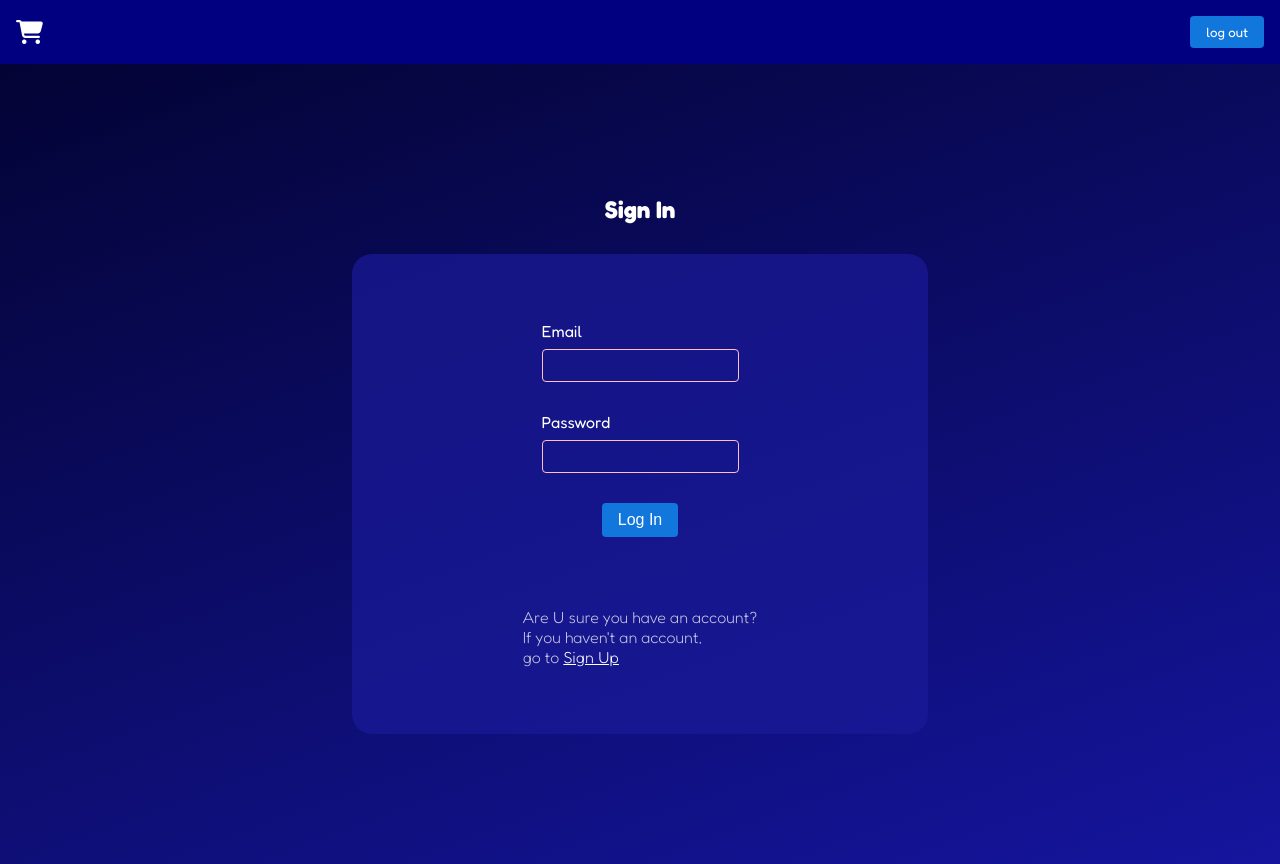
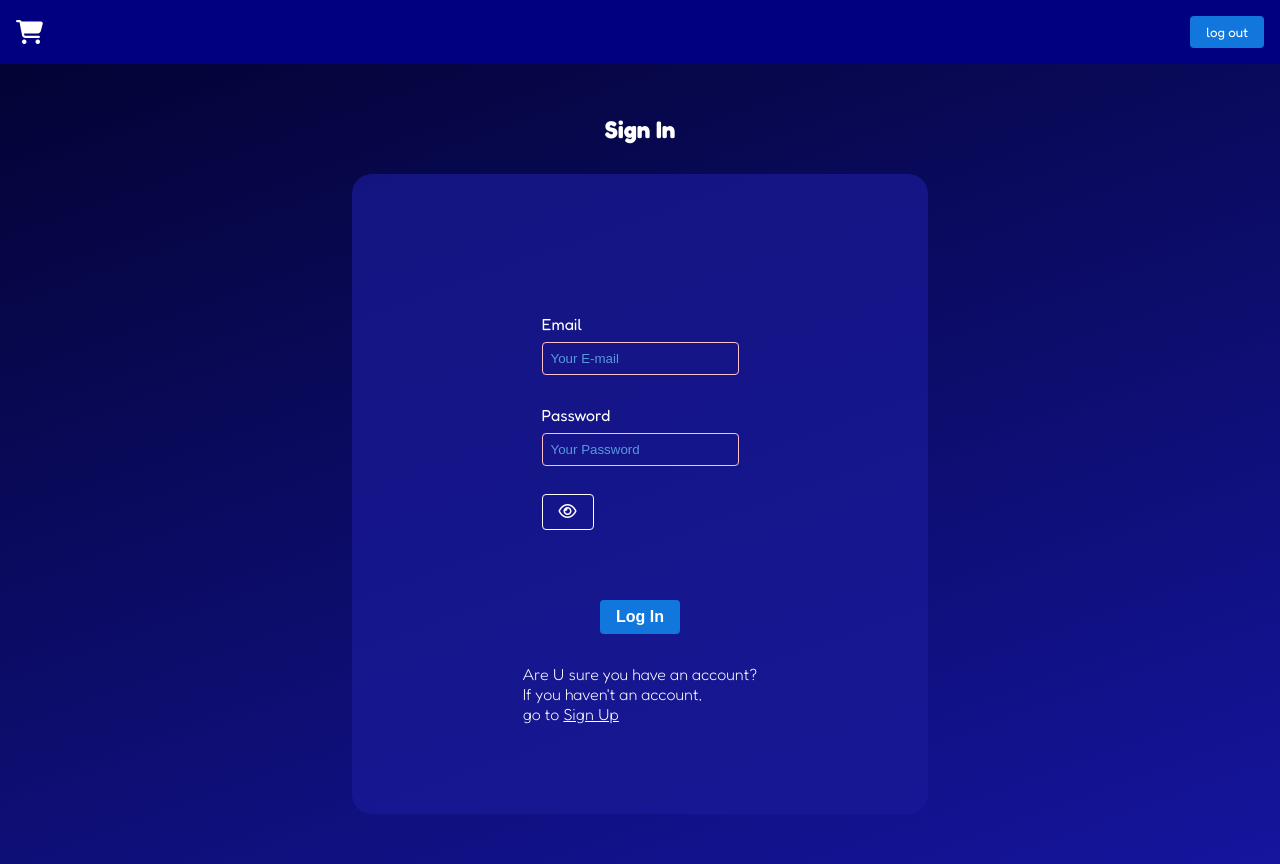
Before and after one commit to Github1234fab/NewTodo, a SvelteKit app: page /Signin in a window 1280 px wide. Built offline with nearby package versions, Linux system fonts and the light colour scheme.

Commit message:
ordre alphabétique + bouton eye for MP

```diff
--- a/src/routes/Application/+page.js
+++ b/src/routes/Application/+page.js
@@ -0,0 +1 @@
+export const prerender = true;
--- a/src/routes/Signin/+page.svelte
+++ b/src/routes/Signin/+page.svelte
@@ -4,6 +4,13 @@
 
         let email = "";
         let password = "";
+        let eyeOpen = false;
+
+        //fonction pour toggle l'icon Eye
+        function eyeOpenToggle() {
+                eyeOpen = !eyeOpen;
+                console.log(eyeOpen);
+        }
 
         //fonction pour se connecter avec un email et un mot de passe. Si la connexion est réussie, on redirige l'utilisateur vers la page d'application
 
@@ -25,15 +32,45 @@
 <section class="signIn-section">
         <h1>Sign In</h1>
         <form on:submit|preventDefault={login}>
+                <div class="wrapper-inputs">
                         <div class="wrapper-input">
                                 <label for="Email">Email</label>
-                        <input type="email" bind:value={email} name="Email" id="Email" />
+                                <input
+                                        type="email"
+                                        bind:value={email}
+                                        name="Email"
+                                        id="Email"
+                                        placeholder="Your E-mail"
+                                />
                         </div>
                         <div class="wrapper-input">
+                                {#if eyeOpen}
                                         <label for="Password">Password </label>
-                        <input type="password" bind:value={password} name="Password" id="Password" />
+                                        <input
+                                                type="text"
+                                                bind:value={password}
+                                                name="Password"
+                                                id="Password"
+                                                placeholder="Your Password"
+                                        />
+                                {:else}
+                                        <label for="Password">Password </label>
+                                        <input
+                                                type="password"
+                                                bind:value={password}
+                                                name="Password"
+                                                id="Password"
+                                                placeholder="Your Password"
+                                        />
+                                {/if}
+                                <div class="wrapper-eye">
+                                        <button class="eye" on:click={eyeOpenToggle}
+                                                ><i class="fa-regular fa-eye"></i></button
+                                        >
+                                </div>
                         </div>
                         <button type="submit">Log In</button>
+                </div>
                 <p>
                         Are U sure you have an account? <br />
                         If you haven't an account, <br />go to <a href="/Signup"> Sign Up</a>
@@ -61,18 +98,33 @@
                 gap: 30px;
                 background-color: rgba(26, 26, 152, 0.709);
                 width: 45%;
-                height: 60%;
+                height: 80%;
                 border-radius: 20px;
         }
-
+        .wrapper-inputs {
+                display: flex;
+                flex-direction: column;
+                justify-content: center;
+                align-items: center;
+                gap: 30px;
+                width: 100%;
+                margin-top: 50px;
+        }
         .wrapper-input {
                 display: flex;
-                flex-direction: column;
                 justify-content: baseline;
                 align-items: baseline;
                 gap: 8px;
+                flex-direction: column;
         }
-
+        .wrapper-eye {
+                display: flex;
+                justify-content: baseline;
+                align-items: baseline;
+                gap: 8px;
+                flex-direction: column;
+                margin-top: 20px;
+        }
         input {
                 padding: 0.5rem;
                 border-radius: 0.25rem;
@@ -80,6 +132,19 @@
                 background-color: transparent;
                 color: rgb(229, 228, 228);
                 font-weight: 700;
+        }
+        input::placeholder {
+                color: rgba(98, 173, 238, 0.864);
+                font-weight: 100;
+        }
+        .eye {
+                background-color: transparent;
+                border: none;
+                color: white;
+                font-size: 1rem;
+                cursor: pointer;
+                margin-top: 0;
+                border: 1px solid white;
         }
         button {
                 text-decoration: none;
@@ -90,12 +155,12 @@
                 background-color: #1277dd;
                 border: none;
                 font-size: 1rem;
-                font-weight: 300;
+                font-weight: 600;
+                margin-top: 40px;
         }
         p {
-                color: rgba(255, 255, 255, 0.775);
-                font-weight: 200;
-                margin-top: 40px;
+                color: white;
+                font-weight: 300;
         }
         a {
                 color: white;
--- a/src/routes/Signup/+page.svelte
+++ b/src/routes/Signup/+page.svelte
@@ -5,8 +5,15 @@
 
         let email = "";
         let password = "";
+        let eyeOpen = false;
 
         const auth = getAuth();
+
+        //fonction pour toggle l'icon Eye
+        function eyeOpenToggle() {
+                eyeOpen = !eyeOpen;
+                console.log(eyeOpen);
+        }
 
         //fonction pour créer un utilisateur avec un email et un mot de passe. Si la création est réussie, on ajoute l'utilisateur à la collection "users" dans Firestore
 
@@ -37,23 +44,46 @@
 <section class="signUp-section">
         <h1>SignUp</h1>
         <form on:submit={signup}>
+                <div class="wrapper-inputs">
                         <div class="wrapper-input">
                                 <label for="E-mail">E-mail</label>
-                        <input type="email" bind:value={email} id="E-mail" name="E-mail" placeholder="Your E-mail" />
+                                <input
+                                        type="email"
+                                        bind:value={email}
+                                        id="E-mail"
+                                        name="E-mail"
+                                        placeholder="Your E-mail"
+                                />
                         </div>
                         <div class="wrapper-input">
+                                {#if eyeOpen}
+                                        <label for="Password">Password </label>
+                                        <input
+                                                type="text"
+                                                bind:value={password}
+                                                name="Password"
+                                                id="Password"
+                                                placeholder="Your Password"
+                                        />
+                                {:else}
                                         <label for="Password">Password </label>
                                         <input
                                                 type="password"
                                                 bind:value={password}
+                                                name="Password"
                                                 id="Password"
-                                name="Password"
-                                placeholder="
-minimum of 6 characters"
+                                                placeholder="Your Password"
                                         />
+                                {/if}
+
+                                <div class="wrapper-eye">
+                                        <button on:click={eyeOpenToggle} class="eye"><i class="fa-regular fa-eye"></i></button>
+                                </div>
+                        </div>
                 </div>
 
                 <button type="submit">Sign Up</button>
+
                 <p>
                         You haven't an account? <br />
                         Please, sign up or <a href="/Signin">sign in</a>
@@ -72,23 +102,51 @@ minimum of 6 characters"
                 color: rgb(255, 255, 255);
                 gap: 30px;
         }
+
         form {
                 display: flex;
                 flex-direction: column;
                 justify-content: center;
                 align-items: center;
                 gap: 30px;
-                background-color: rgba(0, 0, 255, 0.709);
+                background-color: rgba(26, 26, 152, 0.709);
                 border-radius: 20px;
                 width: 25%;
-                height: 50%;
+                height: 80%;
+        }
+        .wrapper-inputs {
+                display: flex;
+                flex-direction: column;
+                justify-content: center;
+                align-items: center;
+                gap: 30px;
+                width: 100%;
+                margin-top: 50px;
         }
         .wrapper-input {
                 display: flex;
-                flex-direction: column;
                 justify-content: baseline;
                 align-items: baseline;
                 gap: 8px;
+                flex-direction: column;
+        }
+        .wrapper-eye {
+                display: flex;
+                justify-content: flex-start;
+                align-items: flex-start;
+                gap: 8px;
+                flex-direction: column;
+                margin-top: 20px;
+        }
+        .eye {
+                background-color: transparent;
+                border: none;
+                color: white;
+                font-size: 1rem;
+                cursor: pointer;
+                margin-top: 0;
+              border: 1px solid white;
+              cursor: pointer;
         }
         input {
                 padding: 0.5rem;
@@ -98,8 +156,8 @@ minimum of 6 characters"
                 background-color: transparent;
                 color: rgb(229, 228, 228);
         }
-        input::placeholder{
-                color: rgba(98, 173, 238, 0.585);
+        input::placeholder {
+                color: rgba(98, 173, 238, 0.864);
                 font-weight: 100;
         }
         label {
@@ -114,11 +172,12 @@ minimum of 6 characters"
                 background-color: #1277dd;
                 border: none;
                 font-size: 1rem;
-                font-weight: 300;
+                font-weight: 600;
+                margin-top: 40px;
         }
         p {
-                color: rgba(255, 255, 255, 0.775);
-                font-weight: 200;
+                color: white;
+                font-weight: 300;
         }
         a {
                 color: white;
@@ -126,7 +185,7 @@ minimum of 6 characters"
 
         @media (max-width: 768px) {
                 form {
-                        width: 90%;
+                        width: 70%;
                 }
         }
 </style>
```
Also changed, not shown: src/routes/Application/+page.svelte (+12 -21 lines), src/routes/Signin/+page.js (line endings or trailing spaces). Lines whose indentation alone changed are shown as unchanged.
